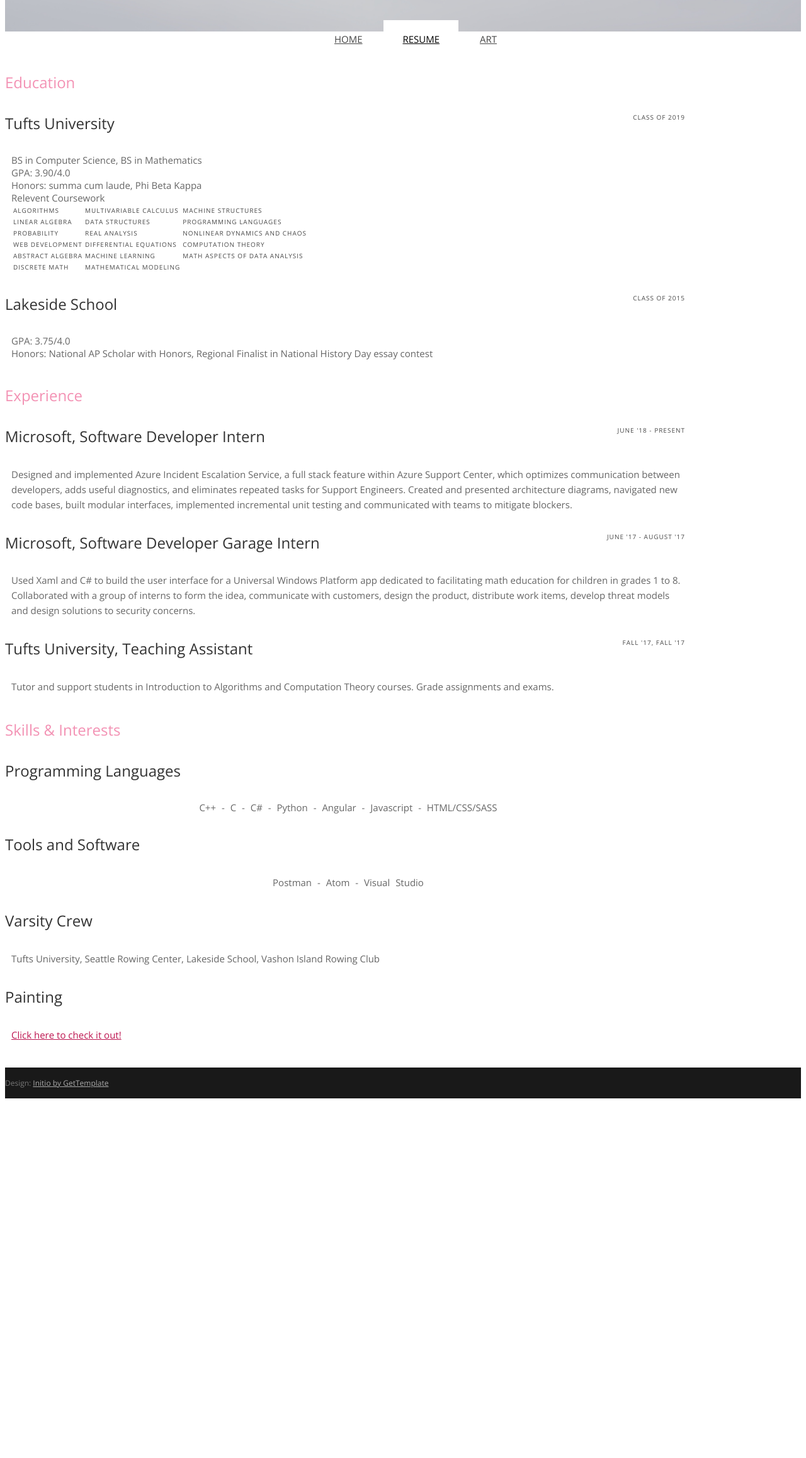
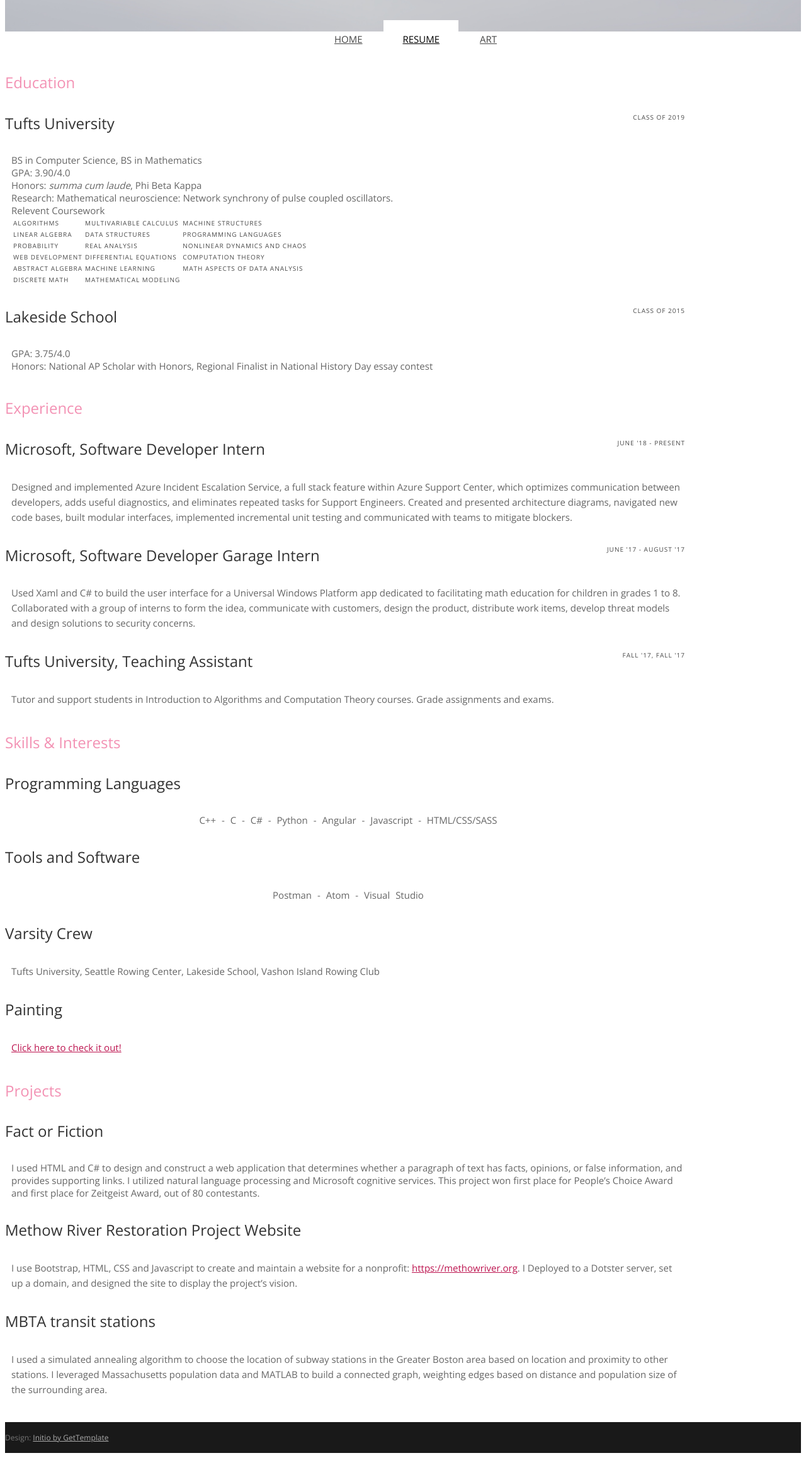
Before and after one commit to erikaodmark/erikaodmark.github.io, a plain HTML site: page resume.html in a window 1280 px wide. Shown: the part 195-2510 px from the top of the page at 63% size. Before the commit the page ends 1947 px from the top, so only its background shows below. Drawn offline with nearby package versions, Linux system fonts and the light colour scheme; some icons are missing; a web font is replaced by a local one.

Commit message:
update resume stylling and change intro

```diff
--- a/assets/css/styles.css
+++ b/assets/css/styles.css
@@ -603,6 +603,7 @@ img {
   left: 100%;
   margin-left: 45px;
 }
+
 .entry-header .entry-meta {
   text-align: center;
   font-family: Georgia, serif;
--- a/resume.html
+++ b/resume.html
@@ -78,9 +78,10 @@
 			<article class="col-sm-9">
 				<h4>Tufts University <span class="date">Class of 2019</span></h4>
 				<div class="experience-body">
-					<span>BS in Computer Science, BS in Mathematics</span>
+					<div>BS in Computer Science, BS in Mathematics</div>
 					<div>GPA: 3.90/4.0</div>
-					<div>Honors: summa cum laude, Phi Beta Kappa</div>
+					<div>Honors: <em>summa cum laude</em>, Phi Beta Kappa</div>
+					<div>Research: Mathematical neuroscience: Network synchrony of pulse coupled oscillators.</div>
 					<div>Relevent Coursework</div>
 					<table table-borderless>
 						<tr>
@@ -159,12 +160,12 @@
 			<h4>Tufts University, Teaching Assistant  <span class="date">Fall '17, Fall '17</span></h4>
 			<p class="experience-body">Tutor and support students in Introduction to Algorithms and Computation Theory courses. Grade assignments and exams.</p>
 		</article>
-	<div>
+	</div>
 	<div class="row topspace">
 		<aside class="col-sm-3 sidebar sidebar-right">
 			<h4 class="text-right resume-side">Skills & Interests</h4>
 		</aside>
-		<article class="col-sm-9 last-article">
+		<article class="col-sm-9">
 			<h4>Programming Languages</h4>
 			<div class="experience-body skills">C++ - C - C# - Python - Angular - Javascript - HTML/CSS/SASS</div>
 			<h4>Tools and Software</h4>
@@ -173,6 +174,19 @@
 			<p class="experience-body">Tufts University, Seattle Rowing Center, Lakeside School, Vashon Island Rowing Club</p>
 			<h4>Painting</h4>
 			<p class="experience-body"><a href="artwork">Click here to check it out!</a></p>
+		</article>
+	</div>
+	<div class="row topspace last-article">
+		<aside class="col-sm-3 sidebar sidebar-right">
+			<h4 class="text-right resume-side">Projects</h4>
+		</aside>
+		<article class="col-sm-9">
+			<h4>Fact or Fiction</h4>
+			<div class="experience-body">I used HTML and C# to design and construct a web application that determines whether a paragraph of text has facts, opinions, or false information, and provides supporting links. I utilized natural language processing and Microsoft cognitive services. This project won first place for People’s Choice Award and first place for Zeitgeist Award, out of 80 contestants.</div>
+			<h4>Methow River Restoration Project Website</h4>
+			<p class="experience-body">I use Bootstrap, HTML, CSS and Javascript to create and maintain a website for a nonprofit: <a href="https://methowriver.org"/>https://methowriver.org</a>. I Deployed to a Dotster server, set up a domain, and designed the site to display the project’s vision.</p>
+			<h4>MBTA transit stations</h4>
+			<p class="experience-body">I used a simulated annealing algorithm to choose the location of subway stations in the Greater Boston area based on location and proximity to other stations. I leveraged Massachusetts population data and MATLAB to build a connected graph, weighting edges based on distance and population size of the surrounding area.</p>
 		</article>
 	</div>
 </div>
```
Also changed, not shown: index.html (+1 -1 lines).
